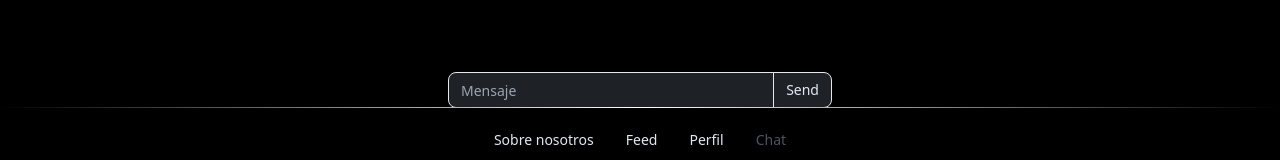
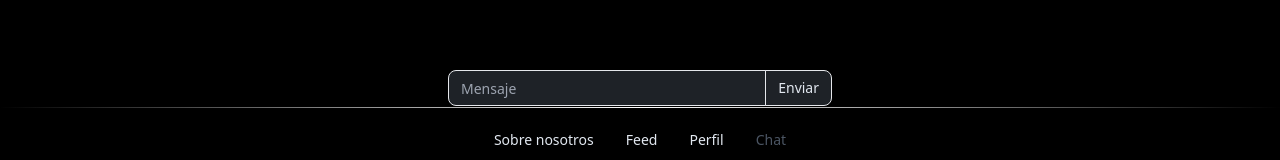
Before and after one commit to immordecai97/minitweet, a Vue app: page /chat/1 in a window 1280 px wide. Shown: the part 628-788 px from the top of the page. Built offline with nearby package versions, Linux system fonts and the light colour scheme; no server answers; the database is empty; sample sign-in values are in the browser's storage.

Commit message:
Refactor PrivateChatView.vue: Adjust height calculation and change button text to Spanish

```diff
--- a/src/views/PrivateChatView.vue
+++ b/src/views/PrivateChatView.vue
@@ -55,7 +55,7 @@ onMounted(async () => {
 </script>
 
 <template>
-    <div class="grid grid-rows-[auto_1fr_auto] h-[calc(100vh-64px)]">
+    <div class="grid grid-rows-[auto_1fr_auto] h-[calc(100vh-66px)]">
     <!-- <div class="grid grid-rows-[auto_1fr_auto] h-[calc(100vh-74px)]"> -->
         <!-- header -->
         <ContainerComp class="max-w-96 p-4 bg-black flex items-center gap-4 shadow">
@@ -107,7 +107,7 @@ onMounted(async () => {
                         placeholder="Mensaje" type="text" />
                     <button
                         class="bg-gray-600 bg-opacity-40 inline-flex items-center rounded-e-lg border border-input px-3 text-sm text-foreground hover:bg-accent hover:text-foreground focus:z-10 focus-visible:border-0 focus-visible:outline-none focus-visible:ring-0  focus-visible:ring-offset-1">
-                        Send
+                        Enviar
                     </button>
                 </form>
             </div>
```
